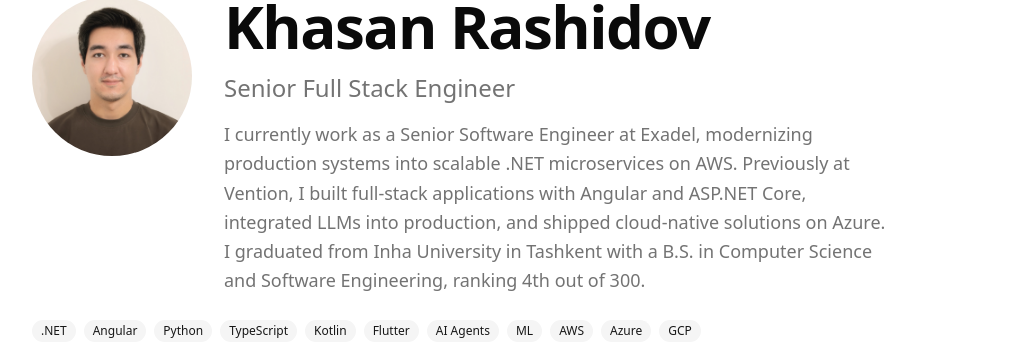
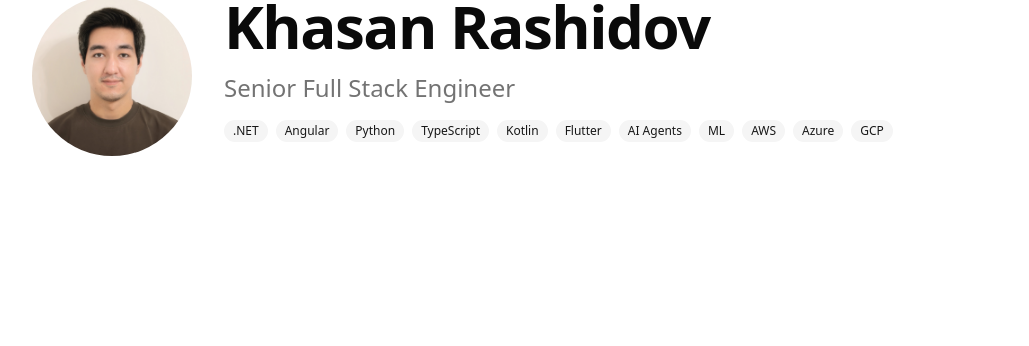
Before and after one commit to khasanrashidov/khasanrashidov.github.io, a Next.js app: page / in a window 1280 px wide. Shown: the part 157-503 px from the top of the page, without its empty margins (120-1149 px from the left). Built offline with nearby package versions, Linux system fonts and the light colour scheme; no server answers.

Commit message:
Refactor home page by removing detailed professional summary and consolidating skill badges into a single section for improved layout and clarity.

```diff
--- a/src/app/page.tsx
+++ b/src/app/page.tsx
@@ -22,16 +22,6 @@ export default function Home() {
             <p className="text-xl text-muted-foreground md:text-2xl">
               Senior Full Stack Engineer
             </p>
-            <p className="max-w-2xl text-lg leading-relaxed text-muted-foreground">
-              I currently work as a Senior Software Engineer at Exadel, modernizing production
-              systems into scalable .NET microservices on AWS. Previously at Vention, I built
-              full-stack applications with Angular and ASP.NET Core, integrated LLMs into
-              production, and shipped cloud-native solutions on Azure. I graduated from Inha
-              University in Tashkent with a B.S. in Computer Science and Software Engineering,
-              ranking 4th out of 300.
-            </p>
-          </div>
-        </div>
             <div className="flex flex-wrap gap-2">
               <Badge variant="secondary">.NET</Badge>
               <Badge variant="secondary">Angular</Badge>
@@ -45,6 +35,8 @@ export default function Home() {
               <Badge variant="secondary">Azure</Badge>
               <Badge variant="secondary">GCP</Badge>
             </div>
+          </div>
+        </div>
       </section>
     </main>
   );
```
Lines whose indentation alone changed are shown as unchanged.
